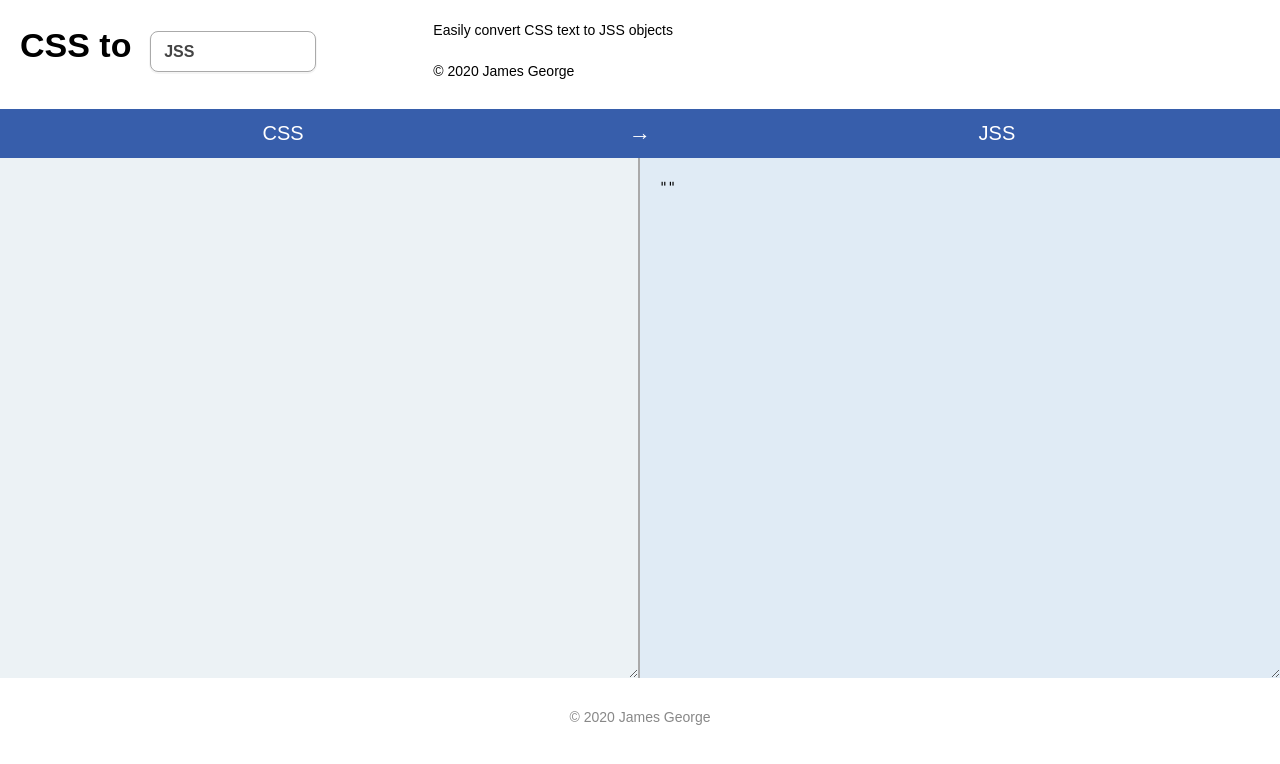
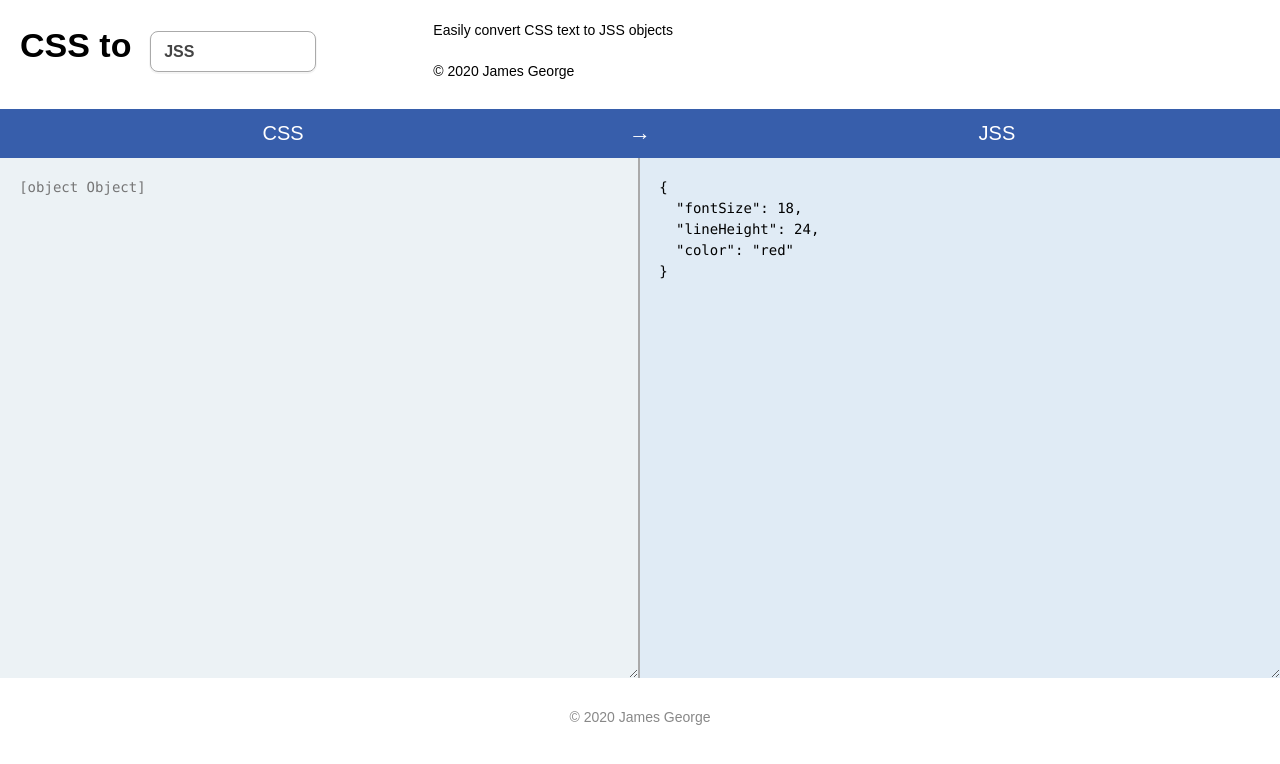
Before and after one commit to jamesgeorge007/csstox, a React (Create React App) app: page / in a window 1280 px wide. Shown: the top 764 px of the page. Built offline with nearby package versions, Linux system fonts and the light colour scheme.

Commit message:
refactor: new helper for common logic

```diff
--- a/src/App.js
+++ b/src/App.js
@@ -1,12 +1,14 @@
 import React, { useState } from 'react';
 import { AppContext } from './context/AppContext';
 
+import { toRN } from './helpers/transform';
 import './assets/css/styles.css';
 import Css from './components/Css';
 import RN from './components/RN';
 
 function App() {
-  const [value, setValue] = useState("");
+  const initialState = toRN("font-size: 18px;\nline-height: 24px;\ncolor: red;");
+  const [value, setValue] = useState(initialState);
   const [type, setType] = useState("JSS");
 
   return (
--- a/src/components/Css.js
+++ b/src/components/Css.js
@@ -1,21 +1,14 @@
 import React, { useContext, useState } from 'react';
-import postcss from 'postcss';
-import postcssJs from 'postcss-js';
-import transform from 'css-to-react-native';
 
 import { AppContext } from '../context/AppContext';
+import { toRN } from '../helpers/transform';
 
 const Css = () => {
   const { value, setValue } = useContext(AppContext);
 
   const objectify = (cssText) => {
-    const root = postcss.parse(cssText);
-    const output = postcssJs.objectify(root);
-    const candidate = Object.keys(output).map((rules) => {
-      return [rules, output[rules]];
-    });
-    setValue(transform(candidate));
-  };
+    setValue(toRN(cssText));
+  }
 
   return (
     <>
--- /dev/null
+++ b/src/helpers/transform.js
@@ -0,0 +1,12 @@
+import postcss from 'postcss';
+import postcssJs from 'postcss-js';
+import transform from 'css-to-react-native';
+
+export const toRN = (cssText) => {
+  const root = postcss.parse(cssText);
+  const output = postcssJs.objectify(root);
+  const candidate = Object.keys(output).map((rules) => {
+    return [rules, output[rules]];
+  });
+  return transform(candidate);
+};
```
